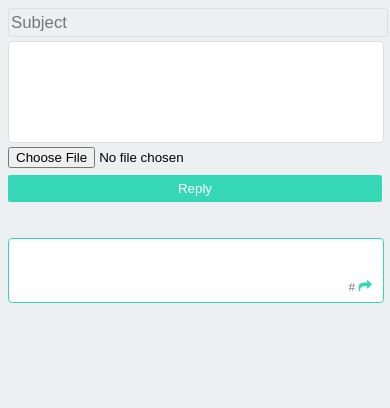
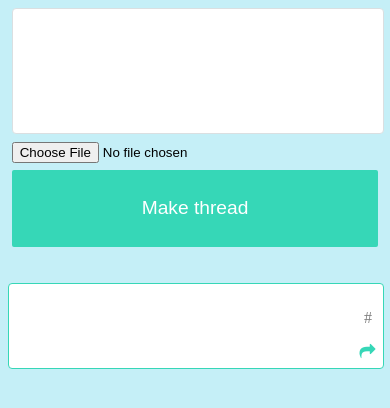
Before and after one commit to denpamedia/minichan, a Flask app: page /1 in a window 390 px wide. Shown: the top 408 px of the page. Run offline with Flask 2, Linux system fonts and the light colour scheme; data that the repository does not hold is empty; parts of the project's set-up code (start-up, migrations or seed data) failed here and were passed over; some libraries are stand-ins or nearby versions.

Commit message:
mobile first

```diff
--- a/app/controller.py
+++ b/app/controller.py
@@ -17,7 +17,7 @@ def get_thread(thread_id):
     }
 
 
-def make_new_thread(subject, body, image):
+def make_new_thread(body, image):
     if model.Thread.objects.count() >= config.NUMBER_OF_THREADS:
         model.Thread.oldest.delete()
 
@@ -29,7 +29,6 @@ def make_new_thread(subject, body, image):
     original_post.post_id = next_counter()
     original_post.creation_time = datetime.now().strftime("%d.%m.%Y %H:%M:%S")
     original_post.body = body
-    original_post.subject = subject
     original_post.image_uri = '/image/{0}'.format(img.img_id)
     original_post.thumb_uri = '/thumb/{0}'.format(img.img_id)
     original_post.last_bump_time = time()
--- a/app/model.py
+++ b/app/model.py
@@ -15,12 +15,11 @@ class Thread(Post):
     last_bump_time = IntField(required=True)
     bump_counter = IntField(default=0, required=True)
     bump_limit = BooleanField(default=False, required=True)
-    subject = StringField()
 
     @queryset_manager
     def all(doc_cls, queryset):
         return [dict(x.to_mongo()) for x in queryset.order_by('-last_bump_time').only('post_id', 'creation_time',
-            'body', 'subject','image_uri', 'thumb_uri', 'last_bump_time', 'bump_counter', 'bump_limit')]
+            'body', 'image_uri', 'thumb_uri', 'last_bump_time', 'bump_counter', 'bump_limit')]
 
     @queryset_manager
     def oldest(doc_cls, queryset):
--- /dev/null
+++ b/app/static/ministyle-desktop.css
@@ -0,0 +1,21 @@
+#form {
+	width: 40%;
+}
+.post {
+	width: 1000px;
+	margin-right: auto;
+	margin-left: auto;
+}
+.image {
+	width: 30%;
+}
+.text {
+	width: 68%;
+}
+.active {
+	font-size: medium;
+}
+button {
+	height: 2em;
+	font-size: medium;
+}
--- /dev/null
+++ b/app/static/ministyle-phone.css
@@ -0,0 +1,122 @@
+.clear:after {
+    content: "";
+    display: table;
+    clear: both;
+}
+body {
+	background-color: #c5eff7;
+}
+a {
+	color: #36d7b7;
+	text-decoration: none;
+}
+
+
+#form {
+	width: 98%;
+	margin-right: auto;
+	margin-left: auto;
+}
+textarea {
+	width: 100%;
+	margin-left: auto;
+	margin-right: auto;
+	border: 1px solid #dadfe1;
+	border-radius: 4px;
+	resize: none;
+	overflow: hidden;
+}
+textarea:focus {
+	outline: none !important;
+	border: 1px solid #36d7b7;
+}
+.input-file {
+	width: 100%;
+	float: left;
+	margin-top: 1%;
+}
+button {
+	outline: none !important;
+	box-shadow: none;
+	color: white;
+	text-decoration: none;
+    background: #36d7b7;
+    border: none;
+    border-radius: 2px;
+    cursor: pointer;
+    width: 100%;
+    float: right;
+    height: 4em;
+    text-align: center;
+    margin: 0;
+    margin-top: 2%;
+    font-size: larger;
+}
+
+
+.post {
+	position: relative;
+	background-color: white;
+	width: 98%;
+	margin-left: auto;
+	margin-right: auto;
+	margin-bottom: 1%;
+	border: 1px solid #c5eff7;
+	border-radius: 4px;
+	padding: 1%;
+}
+.original {
+	border: 1px solid #36d7b7;
+}
+.comments>.post {
+	margin-bottom: 0;
+	border-width: 0 1px 1px 1px;
+	border-radius: 0;
+}
+.comments .post:first-child {
+	border-width: 1px 1px 1px 1px;
+	border-radius: 4px 4px 0 0;
+}
+.comments .post:last-child {
+	border-width: 0 1px 1px 1px;
+	border-radius: 0 0 4px 4px;
+}
+.image {
+	width: 100%;
+	border-radius: 4px;
+}
+.text {
+	width: 98%;
+	margin-left: auto;
+	margin-right: auto;
+}
+.paragraph {
+	text-align: justify;
+	line-height: 1.3;
+	word-spacing: 2px;
+}
+
+
+.menu {
+	color: gray;
+}
+.header {
+	margin-top: 1%;
+}
+.footer {
+	margin-bottom: 1%;
+	float: right;
+	margin-right: 1%;
+}
+.left {
+	float: left;
+	margin-left: 1%;
+}
+.right {
+	float: right;
+	margin-right: 1%;
+}
+.active {
+	color: #36d7b7;
+	font-size: larger;
+}
--- /dev/null
+++ b/app/static/ministyle-tablet.css
@@ -0,0 +1,24 @@
+.image {
+	float: left;
+	width: 40%;
+}
+.text {
+	float: right;
+	width: 58%;
+	margin-right: 1%;
+}
+.footer {
+	position: absolute;
+	bottom: 1%;
+	right: 1%;
+}
+.input-file {
+	width: 50%;
+	float: left;
+}
+button {
+	margin-top: 1%;
+	width: 50%;
+	height: 3em;
+	float: right;
+}
--- a/app/static/ministyle.css
+++ /dev/null
@@ -1,253 +0,0 @@
-.clear:after {
-    content: "";
-    display: table;
-    clear: both;
-}
-
-body {
-	background-color: #ecf0f1;
-}
-
-a {
-	color: #36d7b7;
-	text-decoration: none;
-}
-
-button {
-	outline: none !important;
-	box-shadow: none;
-	color: white;
-	text-decoration: none;
-    background: #36d7b7;
-    border: none;
-    border-radius: 2px;
-    cursor: pointer;
-    width: 50%;
-    float: right;
-    height: 2em;
-    text-align: center;
-    margin: 0;
-}
-
-#form {
-	margin-right: auto;
-	margin-left: auto;
-}
-
-.input-subject {
-	width: 100%;
-	border: 1px solid #dadfe1;
-	border-radius: 4px;
-	height: 1.5em;
-	font-size: 1.05em;
-	color: gray;
-	margin-bottom: 1%;
-}
-
-.input-file {
-	width: 50%;
-	float: left;
-}
-
-.input-subject:focus {
-	outline: none !important;
-	border: 1px solid #36d7b7;
-}
-
-textarea {
-	width: 99%;
-	float: left;
-	border: 1px solid #dadfe1;
-	border-radius: 4px;
-	font-size: 1.05em;
-	resize: none;
-	overflow: hidden;
-	margin-bottom: 1%;
-}
-
-textarea:focus {
-	outline: none !important;
-	border: 1px solid #36d7b7;
-}
-
-.post {
-	background-color: white;
-	margin-left: auto;
-	margin-right: auto;
-	margin-bottom: 1%;
-	border: 1px solid #dadfe1;
-	border-radius: 4px;
-	padding: 1%;
-}
-
-.original {
-	border: 1px solid #36d7b7;
-}
-
-.comments>.post {
-	margin-left: auto;
-	margin-right: auto;
-	margin-bottom: 0;
-	border-width: 0 1px 1px 1px;
-	border-radius: 0;
-}
-
-.comments .post:first-child {
-	border-width: 1px 1px 1px 1px;
-	border-radius: 4px 4px 0 0;
-}
-
-.comments .post:last-child {
-	border-width: 0 1px 1px 1px;
-	border-radius: 0 0 4px 4px;
-}
-
-.image {
-	border-radius: 4px;
-}
-
-.subject {
-	margin: 0 0 1% 2%;
-	font-weight: normal;
-
-	color: gray;
-	word-spacing: 2px;
-}
-
-.par {
-	margin-top: 0;
-	margin-left: 2%;
-	margin-right: 1%;
-	margin-bottom: 5%;
-	text-align: justify;
-	line-height: 1.3;
-	word-spacing: 2px;
-}
-
-.meta {
-	font-size: smaller;
-	color: gray;
-	margin-bottom: 1%;
-}
-
-.left {
-	float: left;
-	margin-left: 2%;
-}
-
-.right {
-	float: right;
-	margin-right: 2%;
-}
-
-.non-active {
-	color: #ccc;
-}
-
-.active {
-	color: #36d7b7;
-}
-
-
-@media only screen and (max-width: 40em) {
-
-#form {
-	width: 100%;
-}
-
-button {
-	width: 100%;
-	float: none;
-}
-
-.input-file {
-	width: 100%;
-	float: none;
-	margin-bottom: 2%;
-}
-
-.par {
-	margin-left: 1%;
-	margin-top: 1%;
-}
-
-.subject {
-	margin-left: 1%;
-}
-
-.post {
-	width: 98%;
-}
-
-.image {
-	width: 100%;
-}
-
-.meta {
-	width: 100%;
-}
-
-.text {
-	width: 100%;
-}
-}
-
-
-@media only screen and (min-width: 40.063em) {
-
-#form {
-	width: 60%;
-}
-
-.post {
-	position: relative;
-	width: 98%;
-}
-
-.image {
-	float: left;
-	width: 40%;
-}
-
-.meta {
-	position: absolute;
-	bottom: 0;
-	right: 0;
-	width: 60%;
-}
-
-.text {
-	float: right;
-	width: 60%;
-}
-}
-
-
-@media only screen and (min-width: 64.063em) {
-
-#form {
-	width: 40%;
-}
-
-.post {
-	position: relative;
-	width: 980px;
-}
-
-.image {
-	float: left;
-	width: 30%;
-}
-
-.meta {
-	position: absolute;
-	bottom: 0;
-	right: 0;
-	width: 70%;
-}
-
-.text {
-	float: right;
-	width: 70%;
-}
-}
--- a/app/templates/thread.html
+++ b/app/templates/thread.html
@@ -4,18 +4,19 @@
 	<title>Minichan</title>
 	<meta charset="utf-8" />
 	<link rel="stylesheet" href="http://netdna.bootstrapcdn.com/font-awesome/4.1.0/css/font-awesome.min.css">
-	<link rel="stylesheet" href="static/ministyle.css">
+	<link rel="stylesheet" href="static/ministyle-phone.css" />
+	<link rel="stylesheet" media="(min-width: 40.063em)" href="static/ministyle-tablet.css" />
+	<link rel="stylesheet" media="(min-width: 64.063em)" href="static/ministyle-desktop.css" />
 </head>
 <body>
 
 
 <!-- Posting form -->
 <form action="/{{data["original_post"]["post_id"]}}" method="post" enctype="multipart/form-data" id="form">
-	<input disabled type="text" class="input-subject" name="subject" maxlength="50" placeholder="Subject"></input>
-	<textarea type="text" rows="6" name="body" maxlength="3000" required></textarea>
+	<textarea type="text" rows="8" name="body" maxlength="3000" required></textarea>
 	<div class="button-group clear">
 		<input type="file" name="image" class="input-file" required/>
-		<button type="submit">Reply</button>
+		<button type="submit">Make thread</button>
 	</div>
 </form>
 <br><br>
@@ -26,13 +27,13 @@
 <article class="post clear original">
 <a href="{{data["original_post"]["image_uri"]}}" target="_blank"><img class="image" src="{{data["original_post"]["thumb_uri"]}}"></a>
 <div class="text">
-<h3 class="subject">{{data["original_post"]["subject"]}}</h3>
-<p class="par">{{data["original_post"]["body"]}}</p>
+<div class="menu header clear">
+<span class="left">{{data["original_post"]["creation_time"]}}</span>
+<span class="right">#{{data["original_post"]["post_id"]}}</span>
 </div>
-<div class="meta clear">
-<span class="left">{{data["original_post"]["creation_time"]}}</span>
-<span class="right">#{{data["original_post"]["post_id"]}} <a href="#"><i class="fa fa-mail-forward"></i></a></span>
+<p class="paragraph">{{data["original_post"]["body"]}}</p>
 </div>
+<span class="menu footer"><a href="#"><i class="fa fa-mail-forward"></i></a></span>
 </article>
 <!-- Original post end -->
 
@@ -44,12 +45,13 @@
 <article class="post clear">
 <a href="{{reply["image_uri"]}}" target="_blank"><img class="image" src="{{reply["thumb_uri"]}}"></a>
 <div class="text">
-<p class="par">{{reply["body"]}}</p>
+<div class="menu header clear">
+<span class="left">{{reply["creation_time"]}}</span>
+<span class="right">#{{reply["post_id"]}}</span>
 </div>
-<div class="meta clear">
-<span class="left">{{reply["creation_time"]}}</span>
-<span class="right">#{{reply["post_id"]}} <a href="#"><i class="fa fa-mail-forward"></i></a></span>
+<p class="paragraph">{{reply["body"]}}</p>
 </div>
+<span class="menu footer"><a href="#"><i class="fa fa-mail-forward"></i></a></span>
 </article>
 {% endfor %}
 {% endif %}
--- a/app/view.py
+++ b/app/view.py
@@ -7,9 +7,7 @@ from app import model
 @minichan.route('/', methods=['GET', 'POST'])
 def board():
     if request.method == 'POST':
-        controller.make_new_thread(body=request.form['body'],
-            subject=request.form['subject'],
-            image=request.files['image'])
+        controller.make_new_thread(body=request.form['body'], image=request.files['image'])
         return redirect('/')
     else:
         return render_template('board.html', data=model.Thread.all)
```
Also changed, not shown: app/templates/board.html (+11 -11 lines).
